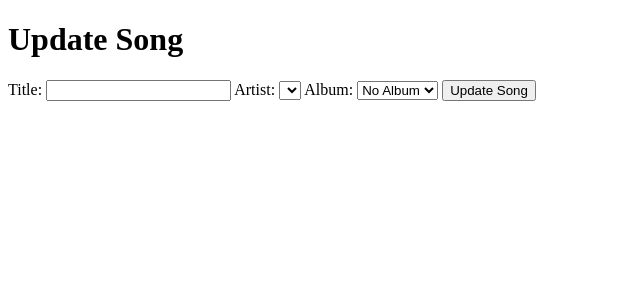
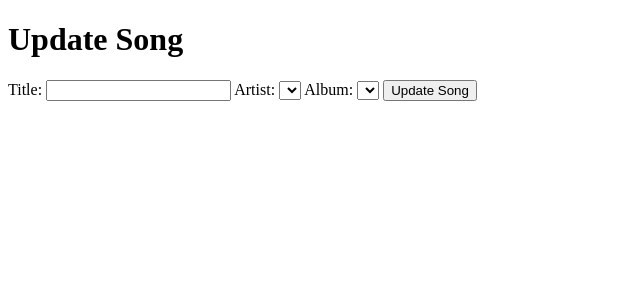
Before and after one commit to marin-o/project_cicd, a Flask app: template templates/update_song.html in a window 1280 px wide. Shown: the part 88-388 px from the top of the page, without its empty margins (0-640 px from the left). Run offline with Flask 3, Linux system fonts and the light colour scheme; the template is opened without the code that fills it, so the values that code supplies are empty.

Commit message:
Refactor update_song.html template to remove "No Album" option from album selection

```diff
--- a/templates/update_song.html
+++ b/templates/update_song.html
@@ -18,7 +18,6 @@
 
     <label for="album_id">Album:</label>
     <select id="album_id" name="album_id">
-        <option value="">No Album</option>
         {% for album in albums %}
         <option value="{{ album.id }}" {% if album.id == song.album_id %}selected{% endif %}>{{ album.title }}</option>
         {% endfor %}
```
